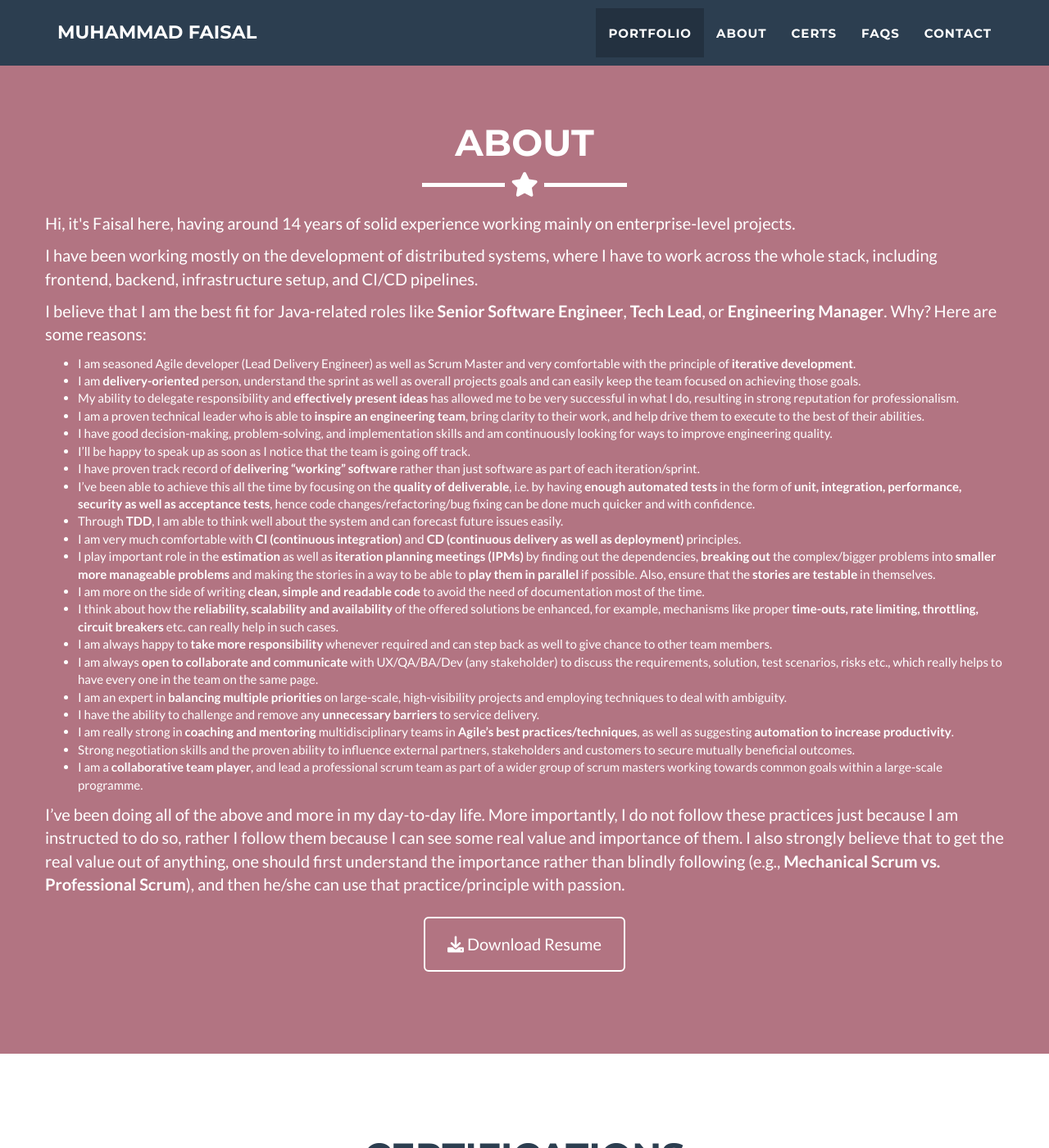
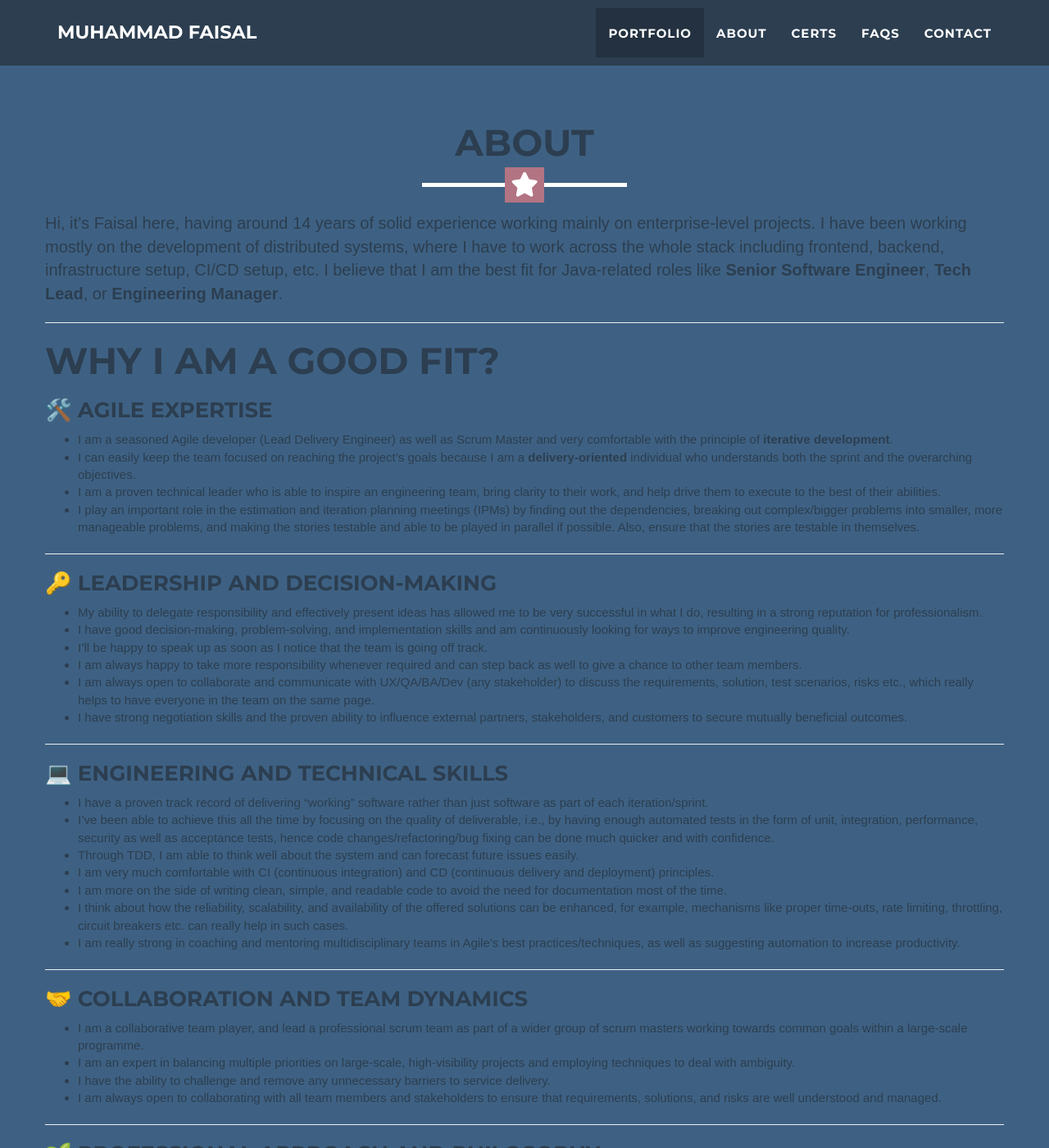
Before and after one commit to faisalazam/faisalazam.github.io, a Jekyll site: the page built from _posts/2014-07-18-project-1.markdown, in a window 1280 px wide and 1400 px high, scrolled down 1367 px. Shown: the whole window at 82% size. Built offline with Jekyll 4.4.1, drawn with Linux system fonts in a browser that asks for light colours; some of the changed text lies outside the part shown.

Commit message:
Update about.html to categorize the content for clarity and readability.

```diff
--- a/_includes/about.html
+++ b/_includes/about.html
@@ -1,5 +1,5 @@
 <!-- About Section -->
-<section class="success" id="about">
+<section style="font-family: 'Arial', sans-serif; background-color: #3e6183;" id="about">
     <div class="container">
         <div class="row">
             <div class="col-lg-12 text-center">
@@ -8,102 +8,126 @@
             </div>
         </div>
         <div class="row">
-      <p>Hi, it's Faisal here, having around 14 years of solid experience working mainly on enterprise-level
-        projects.</p>
-      <p>
-        I have been working mostly on the development of distributed systems, where I have to work across the whole
-        stack, including frontend, backend, infrastructure setup, and CI/CD pipelines.
-      </p>
-      <p>
-        I believe that I am the best fit for Java-related roles like <b>Senior Software Engineer</b>, <b>Tech
-        Lead</b>, or <b>Engineering Manager</b>. Why? Here are some reasons:
-      </p>
+            <p>Hi, it’s Faisal here, having around 14 years of solid experience working mainly on enterprise-level
+                projects. I have
+                been working mostly on the development of distributed systems, where I have to work across the whole
+                stack including
+                frontend, backend, infrastructure setup, CI/CD setup, etc. I believe that I am the best fit for
+                Java-related roles like
+                <strong>Senior Software Engineer</strong>, <strong>Tech Lead</strong>, or <strong>Engineering
+                    Manager</strong>.</p>
+
+            <hr/>
+
+            <h2 id="why-i-am-a-good-fit">Why I am a Good Fit?</h2>
+
+            <h3 id="️-agile-expertise">🛠️ Agile Expertise</h3>
+
             <ul>
-        <li>I am seasoned Agile developer (Lead Delivery Engineer) as well as Scrum Master and very comfortable with
-          the
+                <li>I am a seasoned Agile developer (Lead Delivery Engineer) as well as Scrum Master and very
+                    comfortable with the
                     principle of <strong>iterative development</strong>.
                 </li>
-        <li>I am <strong>delivery-oriented</strong> person, understand the sprint as well as overall projects goals
-          and can easily keep the
-          team focused on achieving those goals.
+                <li>I can easily keep the team focused on reaching the project’s goals because I am a <strong>delivery-oriented</strong>
+                    individual who understands both the sprint and the overarching objectives.
                 </li>
-        <li>My ability to delegate responsibility and <strong>effectively present ideas</strong> has allowed me to
-          be very successful
-          in what I do, resulting in strong reputation for professionalism.
+                <li>I am a proven technical leader who is able to inspire an engineering team, bring clarity to their
+                    work, and help drive them to execute to the best of their abilities.
                 </li>
-        <li>I am a proven technical leader who is able to <strong>inspire an engineering team</strong>, bring
-          clarity to their work,
-          and help drive them to execute to the best of their abilities.
+                <li>I play an important role in the estimation and iteration planning meetings (IPMs) by finding out the
+                    dependencies, breaking out complex/bigger problems into smaller, more manageable problems, and
+                    making the stories testable and able to be played in parallel if possible. Also, ensure that the
+                    stories are testable in themselves.
                 </li>
-        <li>I have good decision-making, problem-solving, and implementation skills and am continuously looking for
-          ways to
-          improve engineering quality.
+            </ul>
+
+            <hr/>
+
+            <h3 id="-leadership-and-decision-making">🔑 Leadership and Decision-Making</h3>
+
+            <ul>
+                <li>My ability to delegate responsibility and effectively present ideas has allowed me to be very
+                    successful in what I do,
+                    resulting in a strong reputation for professionalism.
+                </li>
+                <li>I have good decision-making, problem-solving, and implementation skills and am continuously looking
+                    for ways to improve engineering quality.
                 </li>
                 <li>I’ll be happy to speak up as soon as I notice that the team is going off track.</li>
-        <li>I have proven track record of <strong>delivering “working” software</strong> rather than just software
-          as part of each iteration/sprint.
+                <li>I am always happy to take more responsibility whenever required and can step back as well to give a
+                    chance to other team members.
                 </li>
-        <li>I’ve been able to achieve this all the time by focusing on the <strong>quality of deliverable</strong>,
-          i.e. by
-          having <strong>enough automated tests</strong> in the form of <strong>unit, integration, performance,
-            security as well as acceptance tests</strong>,
-          hence code changes/refactoring/bug fixing can be done much quicker and with confidence.
+                <li>I am always open to collaborate and communicate with UX/QA/BA/Dev (any stakeholder) to discuss the
+                    requirements, solution, test scenarios, risks etc., which really helps to have everyone in the team
+                    on the same page.
                 </li>
-        <li>Through <strong>TDD</strong>, I am able to think well about the system and can forecast future issues
-          easily.
+                <li>I have strong negotiation skills and the proven ability to influence external partners,
+                    stakeholders, and customers to secure mutually beneficial outcomes.
                 </li>
-        <li>I am very much comfortable with <strong>CI (continuous integration)</strong> and <strong>CD (continuous
-          delivery as well as deployment)</strong> principles.
+            </ul>
+
+            <hr/>
+
+            <h3 id="-engineering-and-technical-skills">💻 Engineering and Technical Skills</h3>
+
+            <ul>
+                <li>I have a proven track record of delivering “working” software rather than just software as part of
+                    each iteration/sprint.
                 </li>
-        <li>I play important role in the <strong>estimation</strong> as well as <strong>iteration planning meetings
-          (IPMs)</strong> by finding out the
-          dependencies, <strong>breaking out</strong> the complex/bigger problems into <strong>smaller more
-            manageable problems</strong> and making the
-          stories in a way to be able to <strong>play them in parallel</strong> if possible. Also, ensure that the
-          <strong>stories are testable</strong> in themselves.
+                <li>I’ve been able to achieve this all the time by focusing on the quality of deliverable, i.e., by
+                    having enough automated tests in the form of unit, integration, performance, security as well as
+                    acceptance tests, hence code changes/refactoring/bug fixing can be done much quicker and with
+                    confidence.
                 </li>
-        <li>I am more on the side of writing <strong>clean, simple and readable code</strong> to avoid the need of
+                <li>Through TDD, I am able to think well about the system and can forecast future issues easily.</li>
+                <li>I am very much comfortable with CI (continuous integration) and CD (continuous delivery and
+                    deployment) principles.
+                </li>
+                <li>I am more on the side of writing clean, simple, and readable code to avoid the need for
                     documentation most of the time.
                 </li>
-        <li>I think about how the <strong>reliability, scalability and availability</strong> of the offered
-          solutions be enhanced, for example,
-          mechanisms like proper <strong>time-outs, rate limiting, throttling, circuit breakers</strong> etc. can
-          really help in such cases.
+                <li>I think about how the reliability, scalability, and availability of the offered solutions can be
+                    enhanced, for example, mechanisms like proper time-outs, rate limiting, throttling, circuit breakers
+                    etc. can really help in such cases.
                 </li>
-        <li>I am always happy to <strong>take more responsibility</strong> whenever required and can step back as
-          well to give chance to other team members.
-        </li>
-        <li>I am always <strong>open to collaborate and communicate</strong> with UX/QA/BA/Dev (any stakeholder) to
-          discuss the requirements,
-          solution, test scenarios, risks etc., which really helps to have every one in the team on the same page.
-        </li>
-        <li>I am an expert in <strong>balancing multiple priorities</strong> on large-scale, high-visibility
-          projects and employing techniques
-          to deal with ambiguity.
-        </li>
-        <li>I have the ability to challenge and remove any <strong>unnecessary barriers</strong> to service
-          delivery.
-        </li>
-        <li>I am really strong in <strong>coaching and mentoring</strong> multidisciplinary teams in <strong>Agile’s
-          best practices/techniques</strong>, as well as suggesting <strong>automation to increase
-          productivity</strong>.
-        </li>
-        <li>Strong negotiation skills and the proven ability to influence external partners, stakeholders and
-          customers to
-          secure mutually beneficial outcomes.
-        </li>
-        <li>I am a <strong>collaborative team player</strong>, and lead a professional scrum team as part of a wider
-          group of scrum masters
-          working towards common goals within a large-scale programme.
+                <li>I am really strong in coaching and mentoring multidisciplinary teams in Agile’s best
+                    practices/techniques, as well as suggesting automation to increase productivity.
                 </li>
             </ul>
-      <p>
-        I’ve been doing all of the above and more in my day-to-day life. More importantly, I do not follow these
-        practices just because I am instructed to do so, rather I follow them because I can see some real value and
-        importance of them. I also strongly believe that to get the real value out of anything, one should first
-        understand the importance rather than blindly following (e.g., <strong>Mechanical Scrum vs. Professional
-        Scrum</strong>), and then he/she can use that practice/principle with passion.
-      </p>
+
+            <hr/>
+
+            <h3 id="-collaboration-and-team-dynamics">🤝 Collaboration and Team Dynamics</h3>
+
+            <ul>
+                <li>I am a collaborative team player, and lead a professional scrum team as part of a wider group of
+                    scrum masters working towards common goals within a large-scale programme.
+                </li>
+                <li>I am an expert in balancing multiple priorities on large-scale, high-visibility projects and
+                    employing techniques to deal with ambiguity.
+                </li>
+                <li>I have the ability to challenge and remove any unnecessary barriers to service delivery.</li>
+                <li>I am always open to collaborating with all team members and stakeholders to ensure that
+                    requirements, solutions, and risks are well understood and managed.
+                </li>
+            </ul>
+
+            <hr/>
+
+            <h3 id="-professional-approach-and-philosophy">🌱 Professional Approach and Philosophy</h3>
+
+            <ul>
+                <li>I have been doing all of the above and more in my day-to-day life. More importantly, I do not follow
+                    these practices just because I am instructed to do so, rather I follow them because I can see the
+                    real value and importance of them.
+                </li>
+                <li>I strongly believe that to get the real value out of anything, one should first understand the
+                    importance rather than blindly following (e.g., Mechanical Scrum vs. Professional Scrum), and then
+                    he/she can use that practice/principle with passion.
+                </li>
+            </ul>
+
+            <hr/>
         </div>
         <div class="row">
             <div class="col-lg-8 col-lg-offset-2 text-center">
```
Lines whose indentation alone changed are shown as unchanged.
